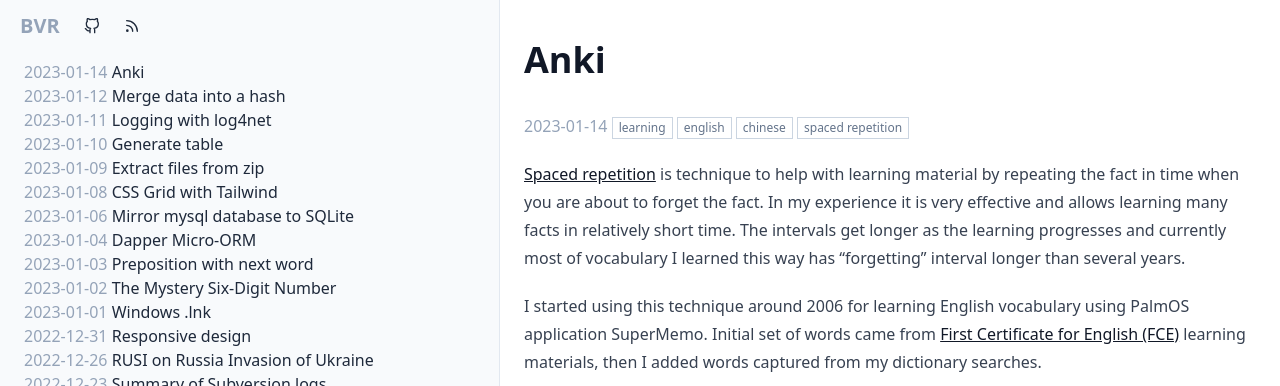
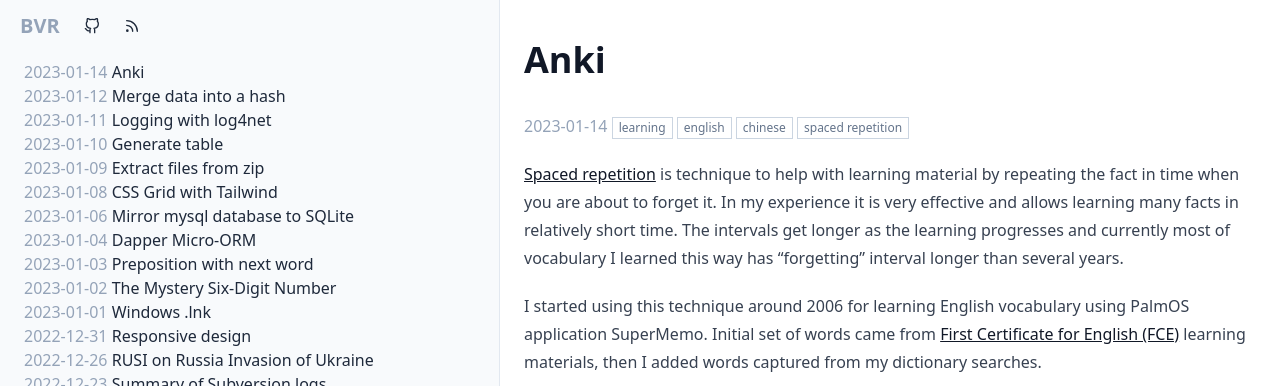
Before and after one commit to bvr/bvr.github.io, a Jekyll site: the page built from _posts/2023-01-14-anki.md, in a window 1280 px wide. Shown: the top 386 px of the page. Built offline with Jekyll 4.4.1, drawn with Linux system fonts in a browser that asks for light colours; some of the changed text lies outside the part shown.

Commit message:
Proofreading

```diff
--- a/_posts/2023-01-14-anki.md
+++ b/_posts/2023-01-14-anki.md
@@ -8,7 +8,7 @@ tags:
   - chinese
   - spaced repetition
 ---
-[Spaced repetition][1] is technique to help with learning material by repeating the fact in time when you are about to forget the fact. In my experience it is very effective and allows learning many facts in relatively short time. The intervals get longer as the learning progresses and currently most of vocabulary I learned this way has "forgetting" interval longer than several years.
+[Spaced repetition][1] is technique to help with learning material by repeating the fact in time when you are about to forget it. In my experience it is very effective and allows learning many facts in relatively short time. The intervals get longer as the learning progresses and currently most of vocabulary I learned this way has "forgetting" interval longer than several years.
 
 I started using this technique around 2006 for learning English vocabulary using PalmOS application SuperMemo. Initial set of words came from [First Certificate for English (FCE)][2] learning materials, then I added words captured from my dictionary searches.
 
```
Also changed, not shown: other parts of _posts/2023-01-14-anki.md (+1 -1 lines).
